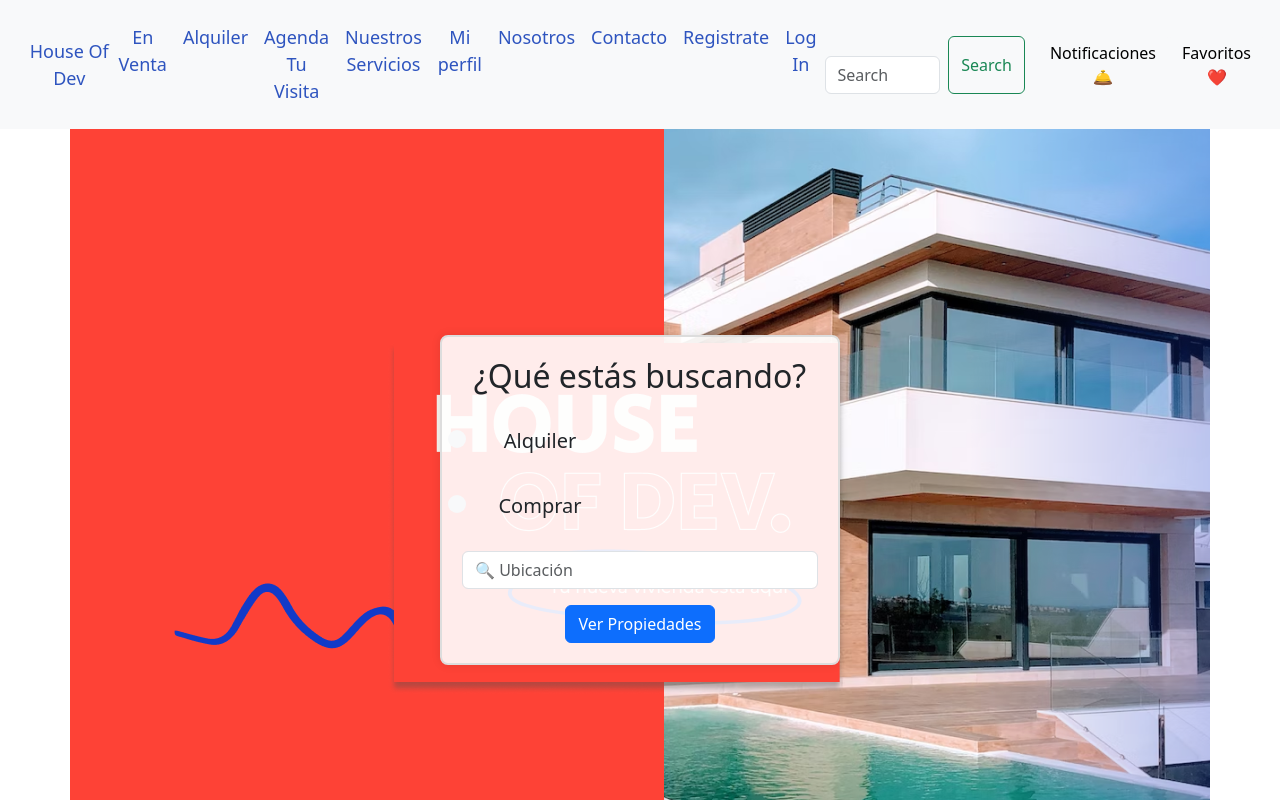
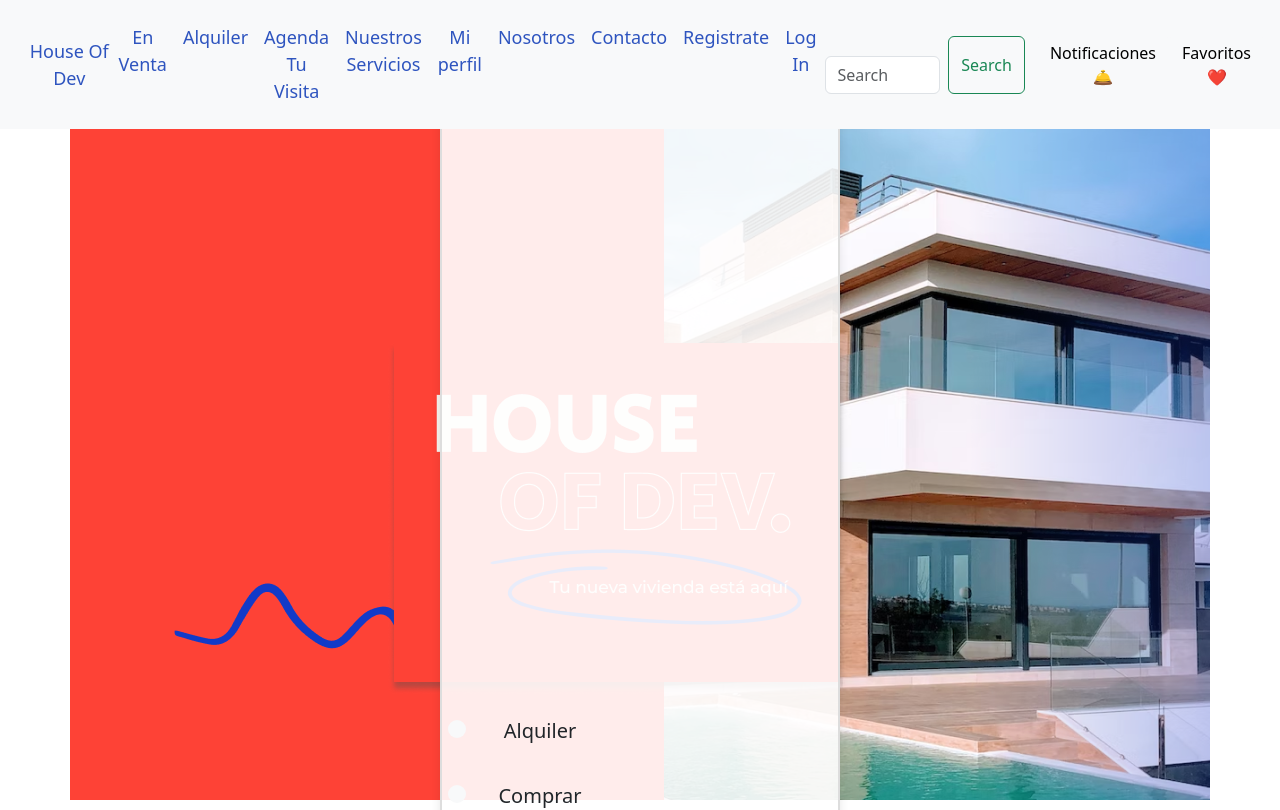
Before and after one commit to hernanortiz18/houseOfDev-src, a React (Vite) app in the folder Front/: page /contenido in a window 1280 px wide. Shown: the top 810 px of the page. Built offline with nearby package versions, Linux system fonts and the light colour scheme; no server answers.

Commit message:
add vistaAlquiler

```diff
--- a/Front/package.json
+++ b/Front/package.json
@@ -10,6 +10,7 @@
     "preview": "vite preview"
   },
   "dependencies": {
+    "@reduxjs/toolkit": "^1.9.7",
     "axios": "^1.6.1",
     "bootstrap": "^5.3.2",
     "react": "^18.2.0",
--- a/Front/src/App.jsx
+++ b/Front/src/App.jsx
@@ -9,6 +9,7 @@ import PropertyCard from "./commons/CardProperties";
 
 import Contenido from "./components/Contenido";
 import Profile from "./components/Profile";
+import Alquiler from "./components/Alquiler";
 
 function App() {
   const [user, setUser] = useState({});
@@ -30,6 +31,7 @@ function App() {
           <Route path="/login" element={<Login />} />
           <Route path="/register" element={<Register />} />
           <Route path="/contenido" element={<Contenido />} />
+          <Route path="/alquiler" element={<Alquiler />} />
           <Route path="/perfil" element={<Profile />} />
           <Route path="/results" element={<PropertyCard />} />
         </Routes>
--- /dev/null
+++ b/Front/src/components/Alquiler.jsx
@@ -0,0 +1,14 @@
+import React from "react";
+import Navbar from "../commons/Navbar";
+import "../styles/alquiler.scss";
+
+function Alquiler() {
+  return (
+    <>
+      <Navbar />
+      <h2>Propiedades en Alquiler</h2>
+    </>
+  );
+}
+
+export default Alquiler;
--- /dev/null
+++ b/Front/src/styles/alquiler.scss
@@ -0,0 +1,3 @@
+h2 {
+  margin-bottom: 600px;
+}
```
Also changed, not shown: 1 other file (tests, documents, lock files or other folders).
